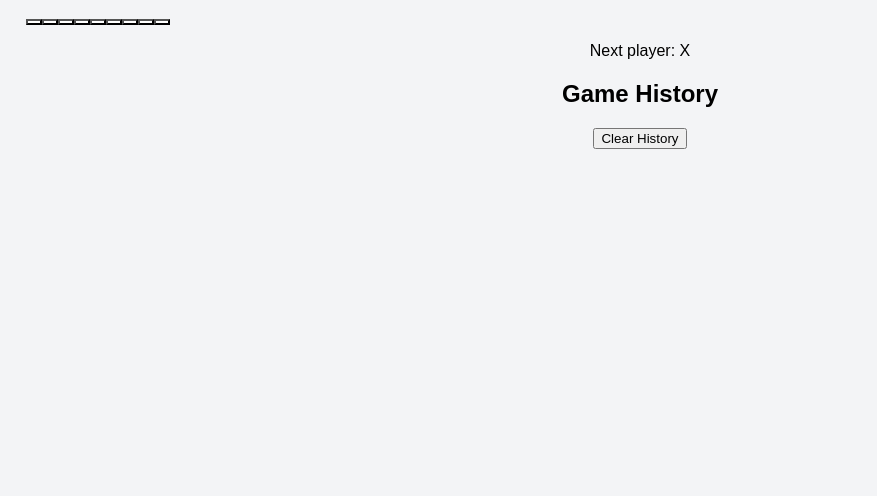
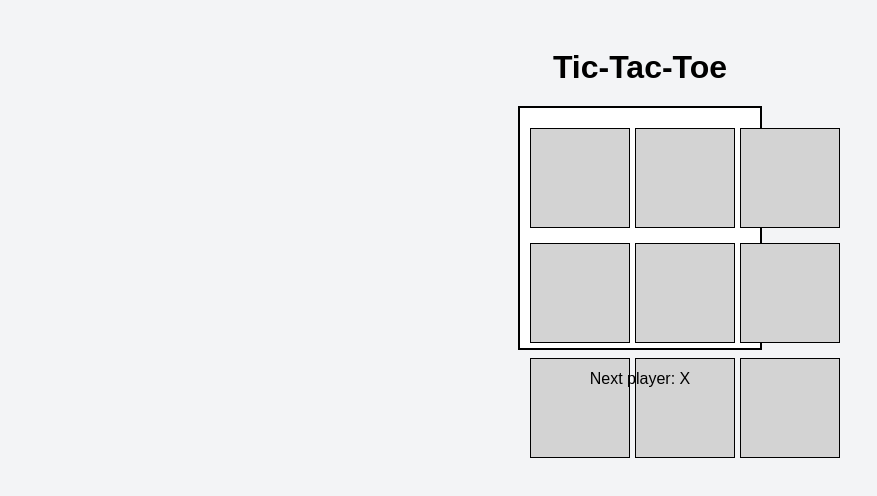
Before and after one commit to CottonEyeBro/kc_tic_tac-toe, a React (Create React App) app in the folder tic-tac-toe/: page / in a window 1280 px wide. Shown: the top 496 px of the page, without its empty margins (0-877 px from the left). Built offline with nearby package versions, Linux system fonts and the light colour scheme.

Commit message:
show a working tic-tac-toe board

```diff
--- a/tic-tac-toe/package.json
+++ b/tic-tac-toe/package.json
@@ -32,5 +32,8 @@
       "last 1 firefox version",
       "last 1 safari version"
     ]
+  },
+  "devDependencies": {
+    "@babel/plugin-proposal-private-property-in-object": "^7.21.11"
   }
 }
--- a/tic-tac-toe/src/App.css
+++ b/tic-tac-toe/src/App.css
@@ -1,38 +1,37 @@
-.App {
+body {
+  font-family: Arial, sans-serif;
   text-align: center;
 }
 
-.App-logo {
-  height: 40vmin;
-  pointer-events: none;
+.game {
+  display: inline-block;
+  margin-top: 20px;
 }
 
-@media (prefers-reduced-motion: no-preference) {
-  .App-logo {
-    animation: App-logo-spin infinite 20s linear;
-  }
+.title {
+  font-size: 2rem;
+  margin-bottom: 20px;
 }
 
-.App-header {
-  background-color: #282c34;
-  min-height: 100vh;
-  display: flex;
-  flex-direction: column;
-  align-items: center;
-  justify-content: center;
-  font-size: calc(10px + 2vmin);
-  color: white;
+.board {
+  display: grid;
+  grid-template-columns: repeat(3, 100px);
+  grid-gap: 5px;
+  margin-bottom: 20px;
 }
 
-.App-link {
-  color: #61dafb;
+.cell {
+  width: 100px;
+  height: 100px;
+  font-size: 2rem;
+  background-color: lightgray;
+  border: 1px solid black;
+  cursor: pointer;
 }
 
-@keyframes App-logo-spin {
-  from {
-    transform: rotate(0deg);
-  }
-  to {
-    transform: rotate(360deg);
-  }
+button {
+  padding: 10px 20px;
+  font-size: 1rem;
+  margin-top: 10px;
+  cursor: pointer;
 }
--- a/tic-tac-toe/src/components/TicTacToe.jsx
+++ b/tic-tac-toe/src/components/TicTacToe.jsx
@@ -1,34 +1,24 @@
 import React, { useState } from "react";
-import Card from "./ui/Card";  // adjust import path if needed
-import CardContent from "./ui/CardContent";  // adjust import path if needed
-import Button from "./ui/Button";  // adjust import path if needed
 
 const TicTacToe = () => {
-  const [board, setBoard] = useState(Array(9).fill(null));
-  const [xIsNext, setXIsNext] = useState(true);
-  const [history, setHistory] = useState([]);
-  const [gameOver, setGameOver] = useState(false);
+  const [board, setBoard] = useState(Array(9).fill(null));  // Board state to track the game state
+  const [xIsNext, setXIsNext] = useState(true);  // Track whose turn it is
 
+  // Handle clicking a square on the board
   const handleClick = (index) => {
-    if (board[index] || calculateWinner(board) || gameOver) return;
+    if (board[index] || calculateWinner(board)) return; // Ignore if cell is filled or game is over
     const newBoard = board.slice();
     newBoard[index] = xIsNext ? "X" : "O";
     setBoard(newBoard);
-    setXIsNext(!xIsNext);
-
-    const winner = calculateWinner(newBoard);
-    if (winner || newBoard.every((cell) => cell)) {
-      setHistory([...history, { board: newBoard, winner: winner || "Draw" }]);
-      setGameOver(true);
-      setTimeout(() => setBoard(Array(9).fill(null)), 1000);
-    }
+    setXIsNext(!xIsNext);  // Switch player
   };
 
+  // Calculate winner
   const calculateWinner = (board) => {
     const lines = [
-      [0, 1, 2], [3, 4, 5], [6, 7, 8],
-      [0, 3, 6], [1, 4, 7], [2, 5, 8],
-      [0, 4, 8], [2, 4, 6],
+      [0, 1, 2], [3, 4, 5], [6, 7, 8],  // Horizontal
+      [0, 3, 6], [1, 4, 7], [2, 5, 8],  // Vertical
+      [0, 4, 8], [2, 4, 6],  // Diagonal
     ];
     for (let line of lines) {
       const [a, b, c] = line;
@@ -39,46 +29,25 @@ const TicTacToe = () => {
     return null;
   };
 
-  const clearHistory = () => {
-    setHistory([]);
-  };
+  const winner = calculateWinner(board);
+  const status = winner ? `${winner} wins!` : `Next player: ${xIsNext ? "X" : "O"}`;
 
   return (
-    <div className="flex flex-col items-center p-4">
-      <div
-        className="grid grid-cols-3 gap-2"
-        style={{ maxWidth: "180px", width: "100%" }} // Ensuring it's properly constrained and responsive
-      >
+    <div className="game">
+      <h1 className="title">Tic-Tac-Toe</h1>
+      <div className="board">
         {board.map((cell, index) => (
           <button
             key={index}
+            className="cell"
             onClick={() => handleClick(index)}
-            className="w-20 h-20 flex items-center justify-center border-2 border-gray-300 text-2xl cursor-pointer"
-            style={{
-              backgroundColor: cell ? (cell === "X" ? "#f0f8ff" : "#f8f0ff") : "#fff",
-            }}
           >
             {cell}
           </button>
         ))}
       </div>
-      <p className="mt-4 text-lg">Next player: {xIsNext ? "X" : "O"}</p>
-      <h2 className="mt-6 text-xl font-bold">Game History</h2>
-      {history.map((game, index) => (
-        <Card key={index} className="mt-2 w-64 p-2">
-          <CardContent>
-            <p>Game {index + 1}: {game.winner} won</p>
-            <div className="grid grid-cols-3 gap-1 mt-2">
-              {game.board.map((cell, i) => (
-                <div key={i} className="w-6 h-6 flex items-center justify-center border-2 border-gray-300 text-sm">
-                  {cell}
-                </div>
-              ))}
-            </div>
-          </CardContent>
-        </Card>
-      ))}
-      <Button onClick={clearHistory} className="mt-4">Clear History</Button>
+      <p>{status}</p>
+      {winner && <button onClick={() => setBoard(Array(9).fill(null))}>Start New Game</button>}
     </div>
   );
 };
--- a/tic-tac-toe/src/components/ui/Button.jsx
+++ /dev/null
@@ -1,12 +0,0 @@
-const Button = ({ children, onClick, className }) => {
-    return (
-      <button
-        onClick={onClick}
-        className={`px-4 py-2 bg-blue-500 text-white rounded-lg hover:bg-blue-600 transition duration-200 ${className}`}
-      >
-        {children}
-      </button>
-    );
-  };
-
-  export default Button;
--- a/tic-tac-toe/src/components/ui/Card.jsx
+++ /dev/null
@@ -1,9 +0,0 @@
-const Card = ({ children, className }) => {
-    return (
-      <div className={`bg-white p-4 rounded-lg shadow-md ${className}`}>
-        {children}
-      </div>
-    );
-  };
-
-  export default Card;
--- a/tic-tac-toe/src/components/ui/CardContent.jsx
+++ /dev/null
@@ -1,5 +0,0 @@
-const CardContent = ({ children }) => {
-    return <div className="p-2">{children}</div>;
-  };
-
-  export default CardContent;
```
Also changed, not shown: 1 other file (tests, documents, lock files or other folders).
